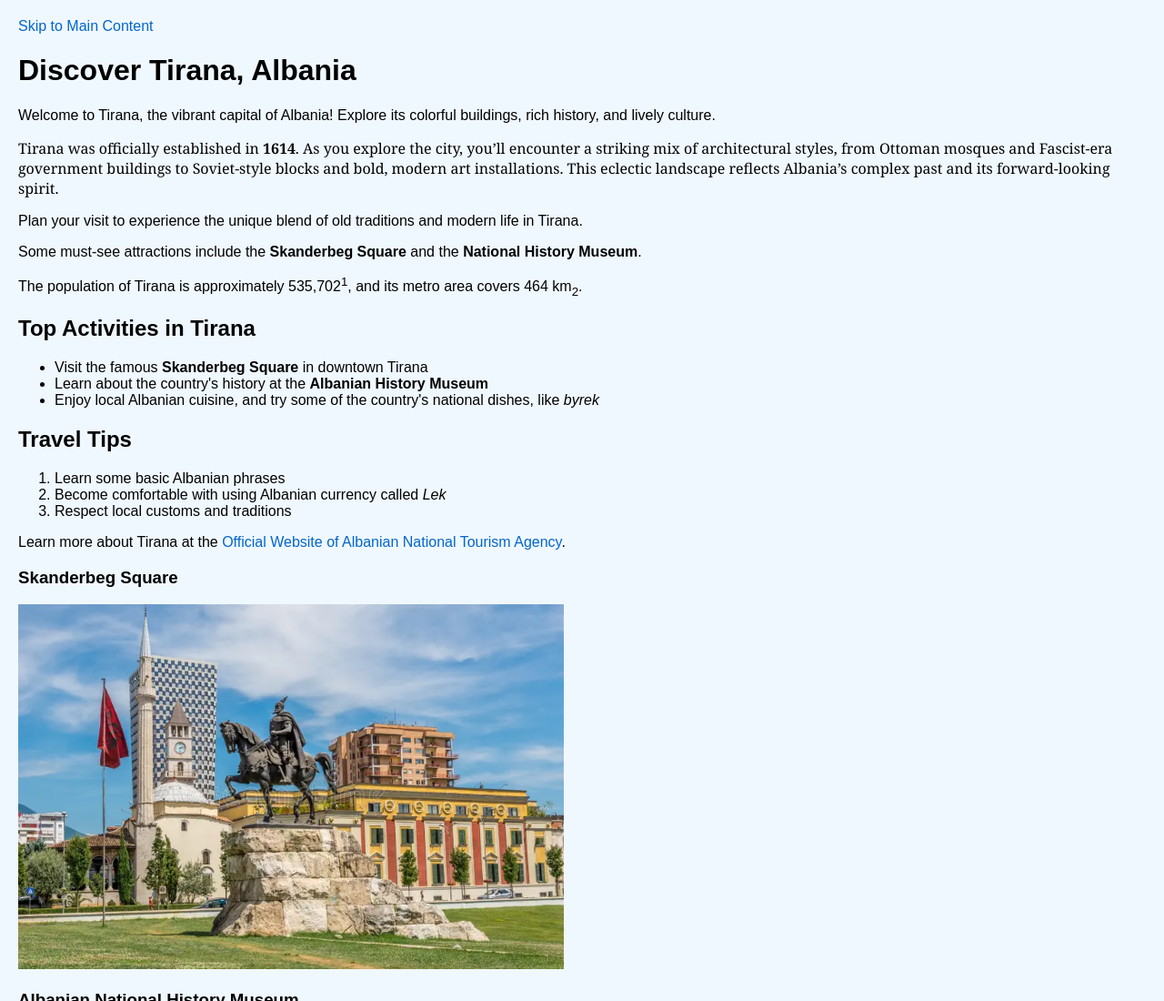
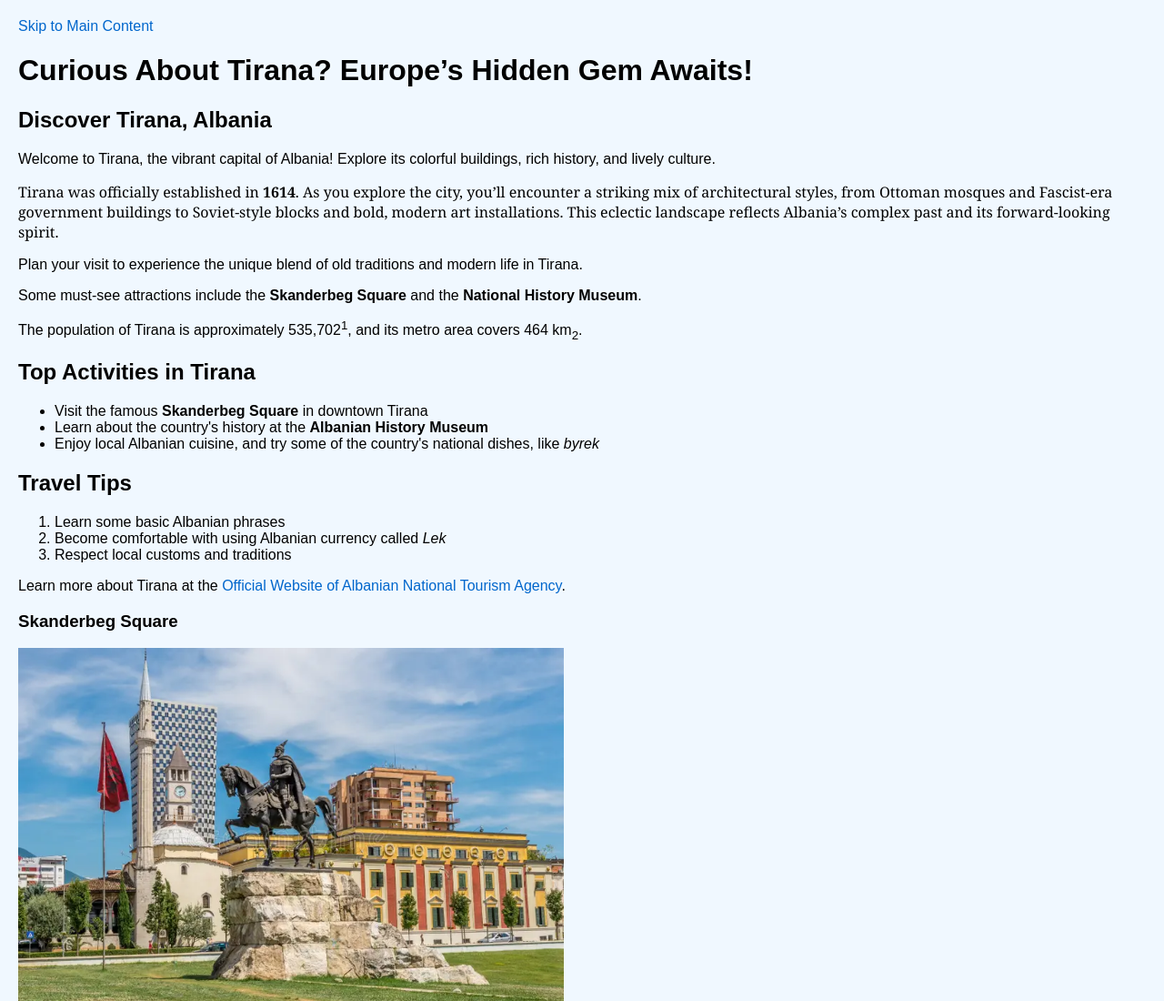
Before and after one commit to RachelElezi/practice-web-page, a plain HTML site: page index.html in a window 1280 px wide. Shown: the top 1100 px of the page at 91% size. Drawn offline with Linux system fonts and the light colour scheme.

Commit message:
Update index.html

```diff
--- a/index.html
+++ b/index.html
@@ -41,12 +41,15 @@
   </style>
 </head>
 <body>
-  <!-- Skip navigation link -->
+
+    <!-- Skip navigation link -->
   <a href="#maincontent" class="skip-link">Skip to Main Content</a>
+
+  <h1>Curious About Tirana? Europe’s Hidden Gem Awaits!</h1>
 
   <!-- Main heading -->
 <main id="maincontent">
-  <h1>Discover Tirana, Albania</h1>
+  <h2>Discover Tirana, Albania</h2>
 
   <!-- Paragraphs -->
   <p>Welcome to Tirana, the vibrant capital of Albania! Explore its colorful buildings, rich history, and lively culture.</p>
@@ -150,7 +153,7 @@
 </fieldset>
 
     <label>
-      <input type="checkbox" name="newsletter" checked>
+      <input type="checkbox" name="newsletter" checked />
         Subscribe to our travel newsletter
         </label><br><br>
 
```
